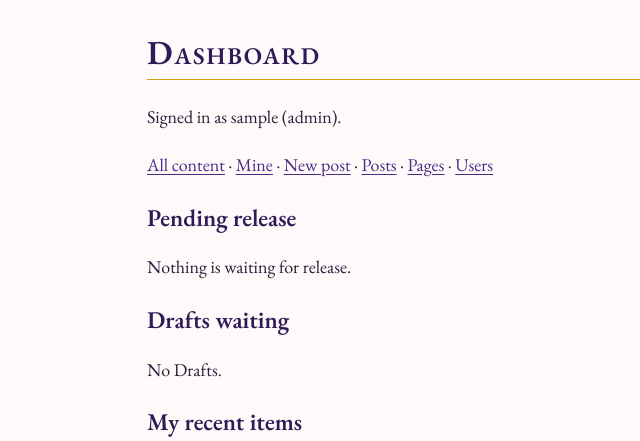
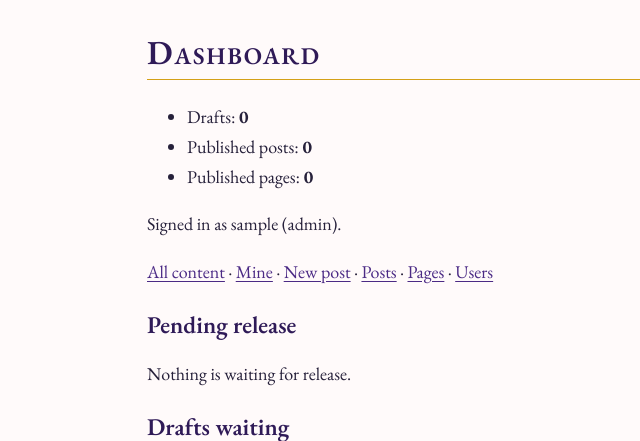
Before and after one commit to faisalsyed922-cloud/iphs400-mp2-cms, a FastAPI app: page /admin in a window 1280 px wide. Shown: the part 73-514 px from the top of the page, without its empty margins (141-781 px from the left). Run offline with FastAPI, Linux system fonts and the light colour scheme; the visitor is signed in with stand-in values (Sample User, id 1); data comes from the database, SQL or seed files in the repository; data that the repository does not hold is empty; some libraries are stand-ins or nearby versions.

Commit message:
T08: dashboard counts
Co-Authored-By: Claude Sonnet 5.5 <noreply@anthropic.com>

```diff
--- a/app/routes/dashboard.py
+++ b/app/routes/dashboard.py
@@ -24,6 +24,10 @@ def dashboard(request: Request, user=Depends(current_user)):
     return templates.TemplateResponse(
         request, "admin/dashboard.html",
         {"title": "Dashboard", "user": user, "csrf_token": csrf_token(request),
+         "counts": {
+             "drafts": sum(i["status"] == "draft" for i in items),
+             "posts": sum(i["status"] == "published" and i["kind"] == "post" for i in items),
+             "pages": sum(i["status"] == "published" and i["kind"] == "page" for i in items)},
          "pending": [i for i in items if i["pending"]],
          "drafts": [i for i in items if i["status"] == "draft"],
          "recent": [i for i in items if i["owner_id"] == user["id"]][:RECENT],
--- a/templates/admin/dashboard.html
+++ b/templates/admin/dashboard.html
@@ -2,6 +2,11 @@
 {% from "admin/_items.html" import row with context %}
 {% block content %}
   <h1>Dashboard</h1>
+  <ul data-section="counts" class="counts">
+    <li>Drafts: <strong data-count="drafts">{{ counts.drafts }}</strong></li>
+    <li>Published posts: <strong data-count="posts">{{ counts.posts }}</strong></li>
+    <li>Published pages: <strong data-count="pages">{{ counts.pages }}</strong></li>
+  </ul>
   <p>Signed in as {{ user.display_name }} ({{ user.role }}).</p>
   <p><a href="{{ url_for('content_list') }}">All content</a> · <a href="{{ url_for('content_list') }}?mine=1">Mine</a> · <a href="{{ url_for('new_form') }}">New post</a> · <a href="{{ url_for('list_view') }}">Posts</a> · <a href="{{ url_for('pages_list') }}">Pages</a>{% if is_admin %} · <a href="{{ url_for('users_list') }}">Users</a>{% endif %}</p>
 
```
Also changed, not shown: tests/test_dashboard.py (+18 -0 lines).
